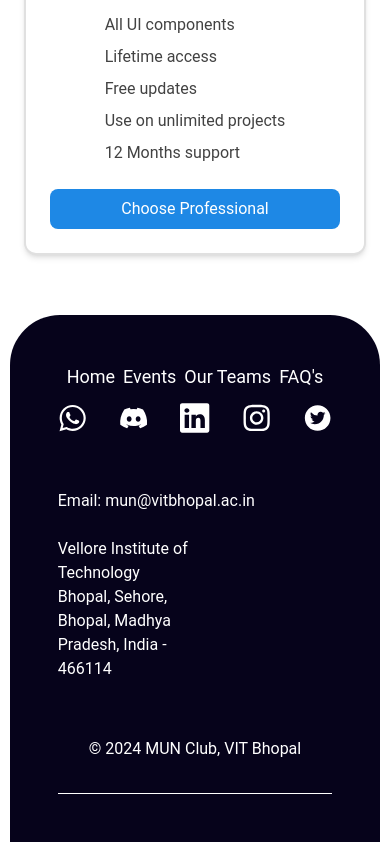
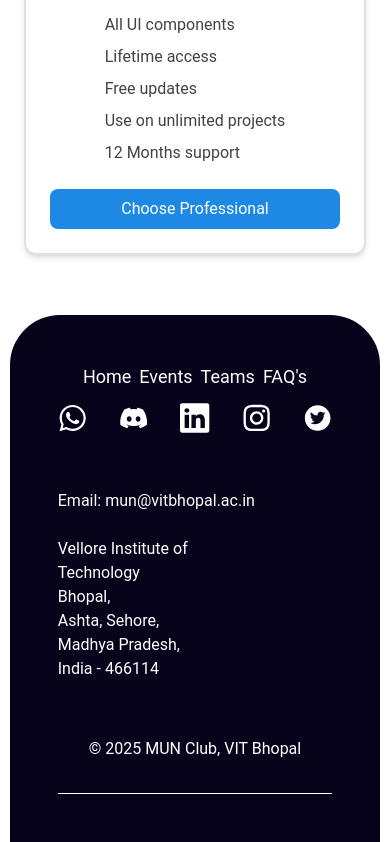
Before and after one commit to vitb-mun/VITBMUN, a React (Vite) app in the folder frontend/: page / in a window 390 px wide. Shown: the part 9407-10249 px from the top of the page. Built offline with nearby package versions, Linux system fonts and the light colour scheme.

Commit message:
Update Footer.jsx

```diff
--- a/frontend/src/Components/Footer.jsx
+++ b/frontend/src/Components/Footer.jsx
@@ -1,4 +1,4 @@
-import React from 'react'
+import React from "react";
 import { FaWhatsapp } from "react-icons/fa";
 import { FaDiscord } from "react-icons/fa";
 import { BsLinkedin } from "react-icons/bs";
@@ -8,41 +8,47 @@
 const Footer = () => {
   return (
     <>
-      <div className='container mx-auto w-[95vw] bg-[rgba(6,3,27,1)] text-white p-12 flex flex-col gap-4 rounded-t-[50px]'>
+      <div className="container mx-auto w-[95vw] bg-[rgba(6,3,27,1)] text-white p-12 flex flex-col gap-4 rounded-t-[50px]">
         <div className="top flex justify-between flex-col md:flex-row gap-3">
           <div className="tabs flex justify-center">
-            <ul className='flex md:gap-12 gap-2 text-lg '>
-            <li className='hover:underline'><a href="">Home</a></li>
-            <li className='hover:underline'><a href="">Events</a></li>
-            <li className='hover:underline'><a href="">Our Teams</a></li>
-            <li className='hover:underline'><a href="">FAQ's</a></li>
-          </ul>
+            <ul className="flex md:gap-12 gap-2 text-lg ">
+              <li className="hover:underline">
+                <a href="">Home</a>
+              </li>
+              <li className="hover:underline">
+                <a href="">Events</a>
+              </li>
+              <li className="hover:underline">
+                <a href="">Teams</a>
+              </li>
+              <li className="hover:underline">
+                <a href="">FAQ's</a>
+              </li>
+            </ul>
           </div>
           <div className="icons flex gap-8 text-3xl justify-center items-center">
-          <FaWhatsapp className='hover:cursor-pointer'/>
-          <FaDiscord className='hover:cursor-pointer'/>
-          <BsLinkedin className='hover:cursor-pointer'/>
-          <FaInstagram className='hover:cursor-pointer'/>
-          <AiFillTwitterCircle className='hover:cursor-pointer'/>
+            <FaWhatsapp className="hover:cursor-pointer" />
+            <FaDiscord className="hover:cursor-pointer" />
+            <BsLinkedin className="hover:cursor-pointer" />
+            <FaInstagram className="hover:cursor-pointer" />
+            <AiFillTwitterCircle className="hover:cursor-pointer" />
           </div>
         </div>
 
-        <div className='py-10 flex flex-col gap-6'>
-        <div className="email">
-          Email: mun@vitbhopal.ac.in
+        <div className="py-10 flex flex-col gap-6">
+          <div className="email">Email: mun@vitbhopal.ac.in</div>
+
+          <div className="address w-[50%]">
+            Vellore Institute of Technology Bhopal,
+            <br /> Ashta, Sehore, Madhya Pradesh, India - 466114
+          </div>
         </div>
 
-        <div className="address w-[50%]">
-          Vellore Institute of Technology Bhopal, Sehore,<br/> Bhopal, Madhya Pradesh, India - 466114
-        </div>
-        </div>
-
-        <div className="text mx-auto">&copy; 2024 MUN Club, VIT Bhopal</div>
+        <div className="text mx-auto">&copy; 2025 MUN Club, VIT Bhopal</div>
         <div className="baseline bg-white h-[0.3px] w-[100%] mt-4 mx-auto"></div>
-
       </div>
     </>
-  )
-}
+  );
+};
 
-export default Footer
+export default Footer;
```
